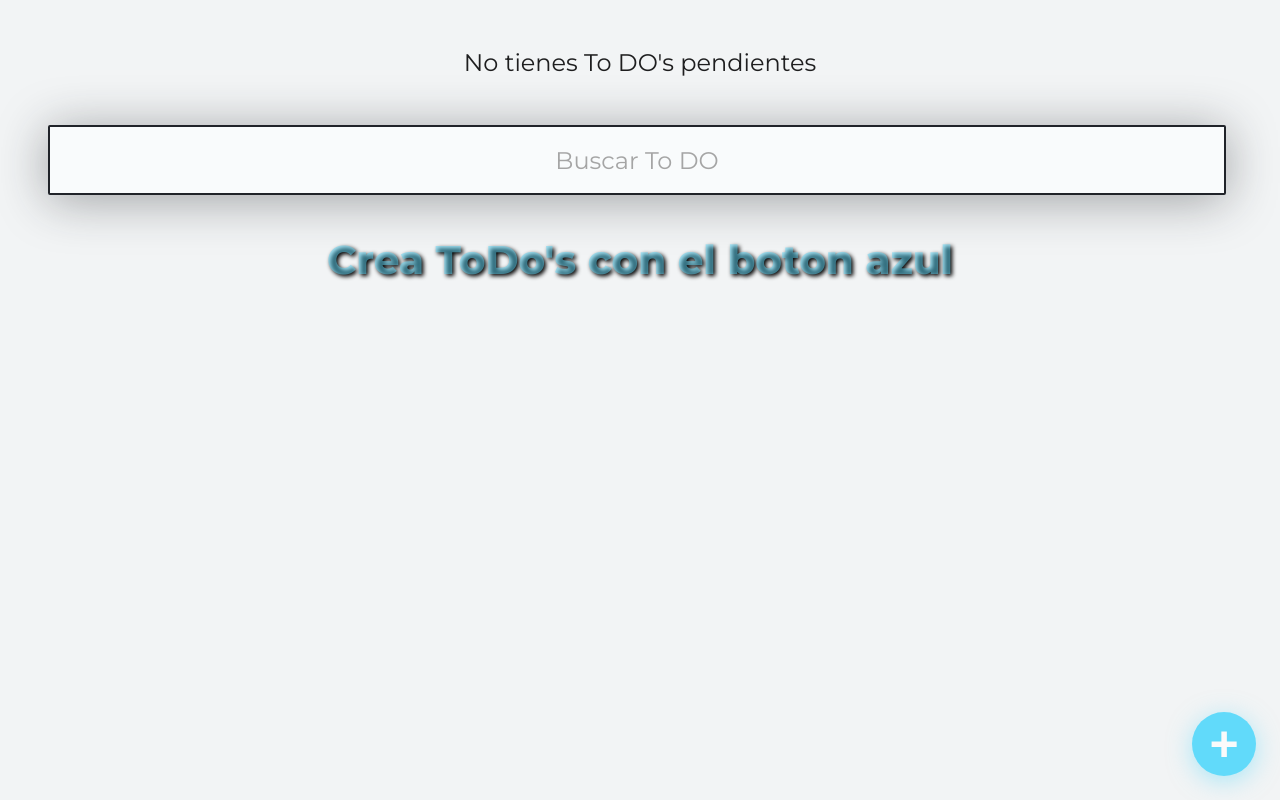
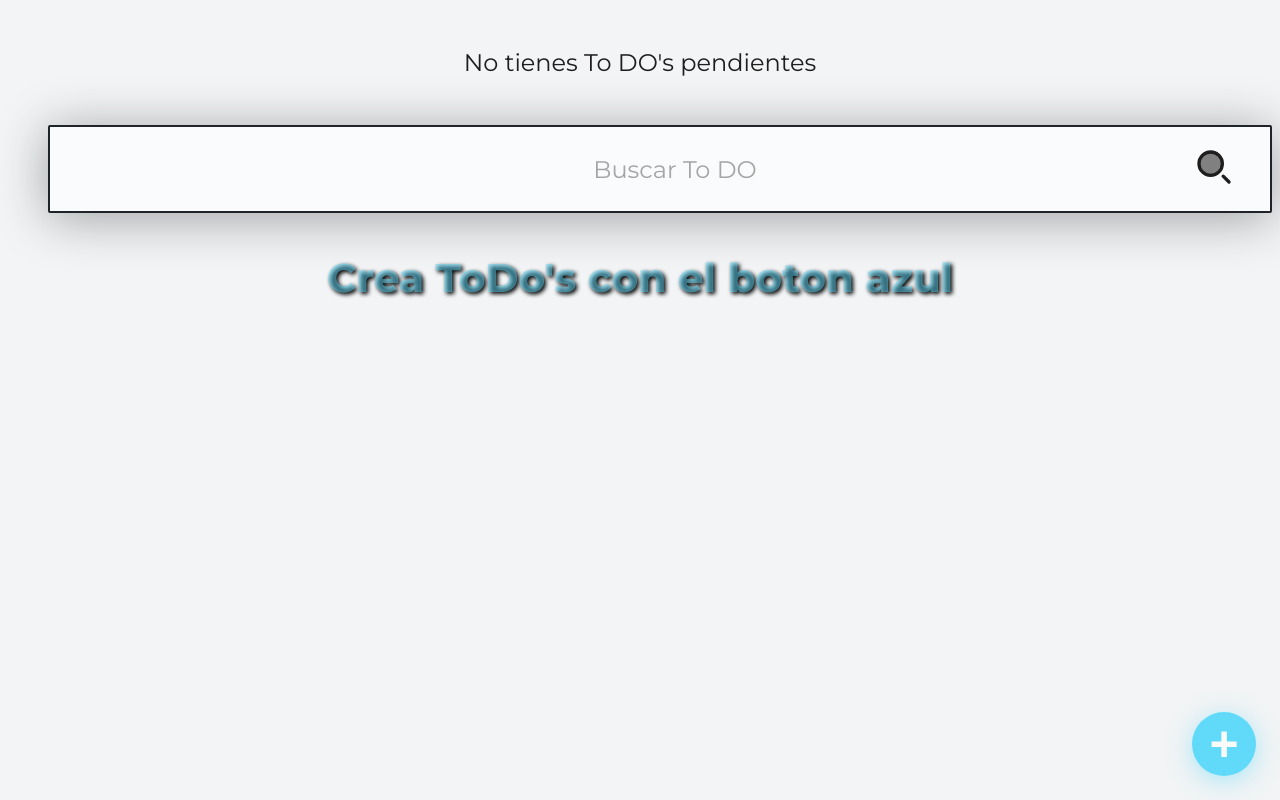
Before and after one commit to GemmaClaverodelMoral/todoListWithReact-migracion-dom-5, a React app: page / in a window 1280 px wide. Built offline with nearby package versions, Linux system fonts and the light colour scheme.

Commit message:
Incorporar Lupa

```diff
--- a/src/ToDoIcon/ToDoIcon.css
+++ b/src/ToDoIcon/ToDoIcon.css
@@ -34,3 +34,31 @@
     width: 24px;
     height: 24px;
 }
+
+
+/* ToDoIcon.css */
+.ToDoSearch-container {
+    position: relative;
+    width: 100%;
+  }
+
+.ToDoSearch {
+    width: 100%;
+    padding: 10px 10px 10px 40px; /* Ajusta el padding para dejar espacio al ícono */
+    border: 1px solid #ccc; /* Bordes del input */
+    border-radius: 4px; /* Bordes redondeados */
+}
+
+.Search-icon-container {
+position: absolute;
+top: 50%;
+left: 95%;
+transform: translateY(-50%);
+pointer-events: none; /* Para que el ícono no interfiera con el input */
+}
+
+.Search-icon {
+width: 40px;
+height: 40px;
+fill: gray; /* Color del ícono */
+}
--- /dev/null
+++ b/src/ToDoSearch/SearchIcon.js
@@ -0,0 +1,12 @@
+import { ReactComponent as SearchSVG } from './Search.svg';
+import '../ToDoIcon/ToDoIcon.css'
+
+function SearchIcon() {
+  return (
+    <span className="Search-icon-container">
+      <SearchSVG className="Search-icon" />
+    </span>
+  );
+}
+
+export { SearchIcon };
--- a/src/ToDoSearch/index.js
+++ b/src/ToDoSearch/index.js
@@ -1,10 +1,12 @@
 import React from 'react'
 import './ToDoSearch.css'
+import { SearchIcon } from './SearchIcon';
 
 function ToDoSearch({toDoSearch,setToDoSearch, loading})
 {
     return (
-
+      <div className="ToDoSearch-container">
+         <SearchIcon />
          <input
             id="todo-search"
             placeholder = { loading ? '' : 'Buscar To DO' } // si esta cargando muestra cadena vacia.
@@ -13,8 +15,9 @@ function ToDoSearch({toDoSearch,setToDoSearch, loading})
             value = { toDoSearch } // El valor guardado en el State de React
             onChange = { (event) => {
                setToDoSearch(event.target.value)
-       }}/>
-
+         }}
+         />
+      </div>
     )
 }
 
```
Also changed, not shown: src/ToDoSearch/Search.svg (added). Lines whose indentation alone changed are shown as unchanged.
